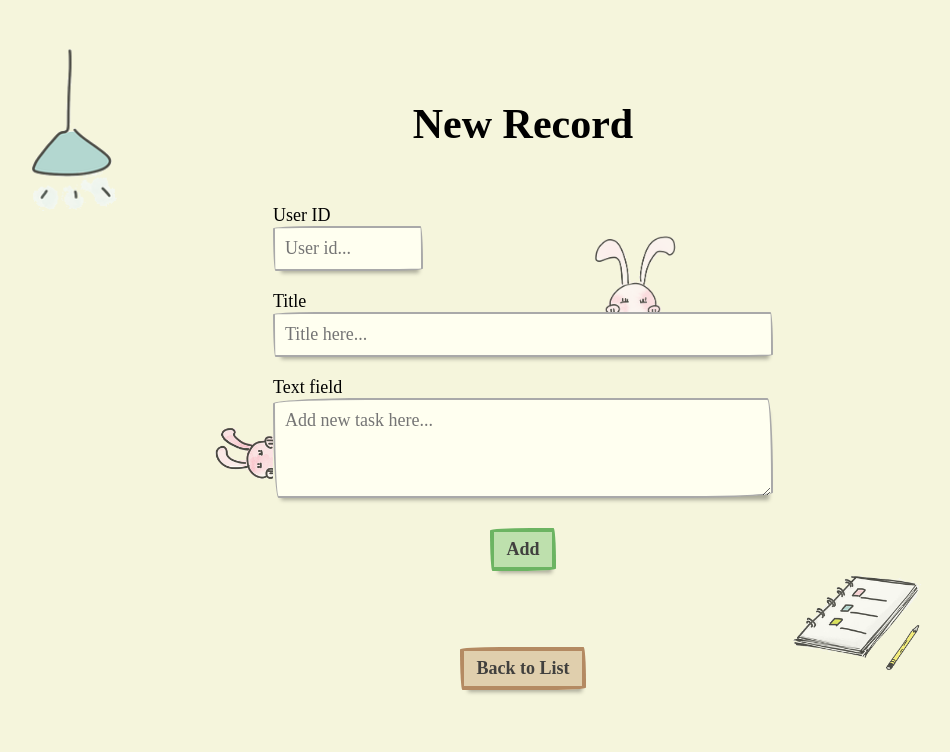
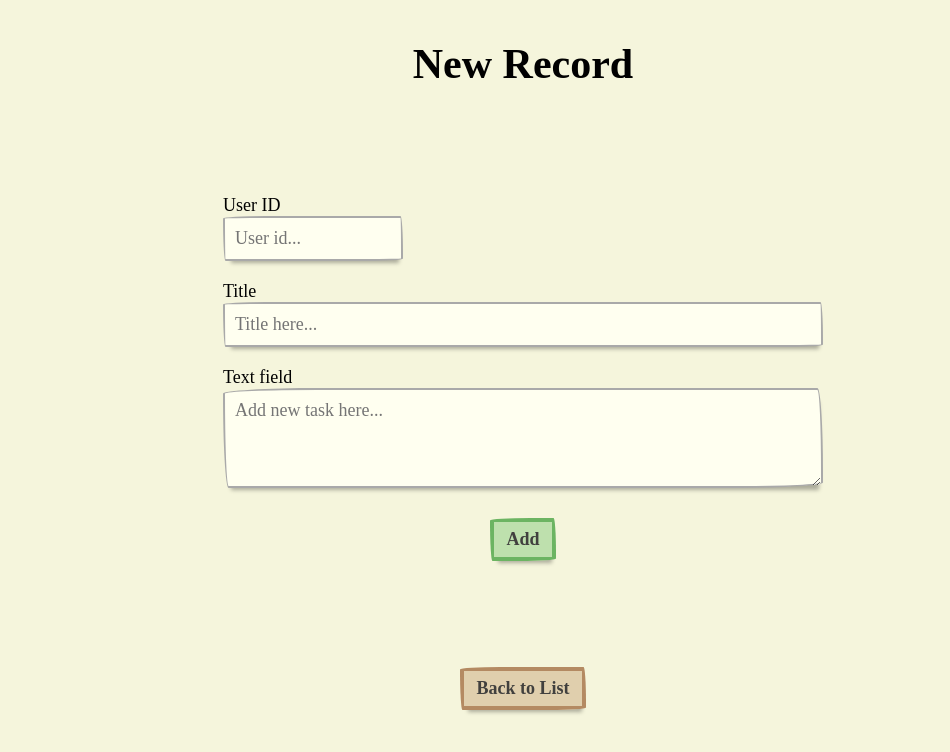
Before and after one commit to simonachess/present-connection, a React (Create React App) app: page /new-record in a window 1280 px wide. Shown: the top 752 px of the page, without its empty margins (117-1067 px from the left). Built offline with nearby package versions, Linux system fonts and the light colour scheme; a web font is replaced by a local one.

Commit message:
removed img

```diff
--- a/src/css/base.css
+++ b/src/css/base.css
@@ -9,12 +9,12 @@ body {
 	font-family: 'Cabin Sketch', cursive;
 	width: 100vw;
 	height: 100vh;
-	overflow: hidden;
 	background-color: beige;
 }
 
 h1 {
 	font-size: 42px;
+	margin: 20px 0;
 }
 
 button {
@@ -32,7 +32,6 @@ button {
 	box-shadow: 2px 8px 4px -6px rgba(0, 0, 0, .3);
 	padding: 7px 12px;
 	margin: 10px;
-	z-index: 1;
 }
 
 button:hover {
@@ -49,36 +48,28 @@ a {
 }
 
 .main-container {
-	width: 100vw;
-	height: 100vh;
+	width: 600px;
+	height: 700px;
+	margin: 20px auto;
 	display: flex;
-	justify-content: space-evenly;
+	flex-direction: column;
+	justify-content: center;
 	align-items: center;
-	flex-direction: column;
-}
-
-.lamp-img, .cactus-img, .note-img, .window-img, .flower-img, .cat-img, .one-light-img, .bunny-img, .bunny-little-img, .book-img {
-	height: 350px;
-	width: 200px;
-	background-size: contain;
-	background-repeat: no-repeat;
-	position: absolute;
-	opacity: 0.7;
 }
 
 @media screen and (max-width: 768px) {
-	.main-container {
+	/* .main-container {
 		width: 100%;
 		height: max-content;
 		margin: 20px 0;
 	}
 	h1 {
 		margin: 40px;
-	}
+	} */
 }
 
 @media screen and (max-width: 480px) {
-	h1 {
+	/* h1 {
 		font-size: 36px;
 		margin-bottom: 20px;
 	}
@@ -96,5 +87,5 @@ a {
 	.lamp-img, .cactus-img, .note-img, .window-img, .flower-img, .cat-img, .one-light-img, .bunny-img, .bunny-little-img, .book-img {
 		height: 150px;
 		width: 100px;
-	}
+	} */
 }
--- a/src/css/new-record.css
+++ b/src/css/new-record.css
@@ -1,13 +1,12 @@
 /* NewRecord page css*/
 
 .new-record-container {
-	width: 500px;
-	height: 600px;
+	width: 100%;
+	height: 100%;
 	display: flex;
 	flex-direction: column;
-	justify-content: space-between;
+	justify-content: center;
 	align-items: center;
-	position: relative;
 }
 
 .new-record-container form {
@@ -55,38 +54,8 @@ input::-webkit-outer-spin-button, input::-webkit-inner-spin-button {
 	background-color: rgb(210, 250, 200);
 }
 
-.one-light-img {
-	background-image: url('../img/blue-light.png');
-	height: 180px;
-	left: -50%;
-	top: -10%;
-}
-
-.bunny-img {
-	background-image: url('../img/bunny1.png');
-	height: 80px;
-	width: 90px;
-	top: 22%;
-	left: 64%;
-}
-
-.bunny-little-img {
-	background-image: url('../img/bunny2.png');
-	height: 60px;
-	width: 60px;
-	top: 54%;
-	left: -12%;
-}
-
-.book-img {
-	background-image: url('../img/book.png');
-	height: 120px;
-	bottom: 2%;
-	right: -40%;
-}
-
 @media screen and (max-width: 768px) {
-	.book-img {
+	/* .book-img {
 		bottom: -2%;
 		right: -12%;
 	}
@@ -96,11 +65,11 @@ input::-webkit-outer-spin-button, input::-webkit-inner-spin-button {
 	}
 	.bunny-little-img {
 		top: 58%;
-	}
+	} */
 }
 
 @media screen and (max-width: 480px) {
-	.new-record-container {
+	/* .new-record-container {
 		width: 100%;
 		height: 100%;
 		padding: 0 20px;
@@ -111,5 +80,5 @@ input::-webkit-outer-spin-button, input::-webkit-inner-spin-button {
 	}
 	.bunny-img {
 		top: 28%;
-	}
+	} */
 }
--- a/src/css/record-details.css
+++ b/src/css/record-details.css
@@ -1,64 +1,47 @@
 /* RecordDetails page css */
 
 .details-container {
-	width: 500px;
-	height: 600px;
+	width: 100%;
+	height: 100%;
 	display: flex;
 	flex-direction: column;
-	justify-content: space-between;
+	justify-content: center;
 	align-items: center;
+	gap: 50px;
 }
 
 .record-item {
-	padding: 8px 0;
-	font-size: 20px;
-	display: flex;
-	flex-direction: row;
+	width: 100%;
 }
 
 .record-item p {
-	width: 100%;
 	padding: 15px;
 	text-align: center;
-	font-size: 22px;
 	background-color: rgba(204, 197, 183, 0.74);
 	outline: none;
 	border-radius: 255px 15px 225px 15px/15px 225px 15px 255px;
 	box-shadow: 2px 8px 4px -6px rgba(0, 0, 0, .3);
 }
 
-.item-key-style {
-	width: 100px;
-	padding: 15px 0px;
+.user-userid {
+	display: flex;
+	flex-direction: row;
+	justify-content: space-evenly;
 }
 
-.details-subcontainer {
-	position: relative;
+.user, .userid {
+	width: 100%;
 }
 
-.window-img {
-	background-image: url('../img/window.png');
-	left: -55%;
-	top: -30%;
-}
+.item-key-style {}
 
-.flower-img {
-	background-image: url('../img/flower.png');
-	left: -20%;
-	bottom: -30%;
-	height: 200px;
-	width: 100px;
-}
-
-.cat-img {
-	background-image: url('../img/cat.png');
-	right: -13%;
-	bottom: 5%;
-	width: 70px;
+.id-userid {
+	display: flex;
+	flex-direction: row;
 }
 
 @media screen and (max-width: 768px) {
-	.window-img {
+	/* .window-img {
 		display: none;
 	}
 	.flower-img {
@@ -69,11 +52,11 @@
 	}
 	.details-subcontainer {
 		margin-bottom: 20px;
-	}
+	} */
 }
 
 @media screen and (max-width: 480px) {
-	.details-container {
+	/* .details-container {
 		width: 100%;
 		height: 100%;
 		justify-content: space-evenly;
@@ -103,5 +86,5 @@
 	}
 	.flower-img {
 		display: none;
-	}
+	} */
 }
--- a/src/pages/List.js
+++ b/src/pages/List.js
@@ -2,7 +2,7 @@ import React, { useState, useEffect } from 'react';
 import { Link } from 'react-router-dom';
 import axios from 'axios';
 import Pagination from './../components/Pagination';
-import { quotesData } from "../data/ChessQuotes";
+// import { quotesData } from "../data/ChessQuotes";
 import './../App.css'
 
 export default function List() {
@@ -33,25 +33,21 @@ export default function List() {
         return <p>Loading...</p>
     }
 
-    const randomQuote = quotesData[Math.floor(Math.random() * quotesData.length)]
+    // const randomQuote = quotesData[Math.floor(Math.random() * quotesData.length)]
 
     return (
         <div className="main-container">
-            <div className="upper-section">
+            <div className="page-title">
                 <h1>List page</h1>
                 <div className="link-new-record">
                     <button><Link to="new-record">New Record</Link></button>
                 </div>
             </div>
             <div className="posts-container">
-                <div className="lamp-img"></div>
-                <div className="cactus-img"></div>
-                <div className="note-img">
-                </div>
-                <div className="note-text">
+                {/* <div className="note-text">
                     <p>{randomQuote.quote}</p>
                     <small>-- {randomQuote.author} --</small>
-                </div>
+                </div> */}
                 {currentPosts.map((item, index) => {
                     return (
                         <div key={index} className="post-item">
@@ -62,16 +58,17 @@ export default function List() {
                         </div>
                     )
                 })}
+                <div className="pages-container">
+                    <Pagination postsPerPage={postsPerPage} totalPosts={data.length} paginate={paginate} />
+                </div>
             </div>
-            <div className="pages-container">
-                <Pagination postsPerPage={postsPerPage} totalPosts={data.length} paginate={paginate} />
-            </div>
-            <div className="footer">
+
+            <footer>
                 <a href="https://www.linkedin.com/in/simona-limontaite-33781513/"><img src="https://img.icons8.com/dusk/64/000000/linkedin--v1.png" alt="linked in profile" /></a>
                 <a href="https://github.com/simonachess"><img src="https://img.icons8.com/dusk/64/000000/github.png" alt="github profile" /></a>
                 <a href="https://icons8.com/"><img src="https://img.icons8.com/dusk/64/000000/ok.png" alt="icons by icons8" title="Icons by Icons8" />
                 </a>
-            </div>
+            </footer>
         </div>
     )
 }
--- a/src/pages/NewRecord.js
+++ b/src/pages/NewRecord.js
@@ -32,12 +32,10 @@ export default function NewRecord() {
 
     return (
         <div className="main-container">
+            <div className="page-title">
+                <h1>New Record</h1>
+            </div>
             <div className="new-record-container">
-                <h1>New Record</h1>
-                <div className="one-light-img"></div>
-                <div className="bunny-img"></div>
-                <div className="bunny-little-img"></div>
-                <div className="book-img"></div>
                 <form onSubmit={handleSubmit}>
                     <label htmlFor="user-id">User ID</label>
                     <input type="number"
@@ -63,8 +61,8 @@ export default function NewRecord() {
                     {!isPending && <button type="submit">Add</button>}
                     {isPending && <button type="submit" disabled>Adding...</button>}
                 </form>
-                <button><Link to="/">Back to List</Link></button>
             </div>
+            <button><Link to="/">Back to List</Link></button>
         </div>
     )
 }
--- a/src/pages/RecordDetails.js
+++ b/src/pages/RecordDetails.js
@@ -16,16 +16,27 @@ export default function RecordDetails() {
 
     return (
         <div className="main-container ">
+            <div className="page-title">
+                <h1>Record details</h1>
+            </div>
             <div className="details-container">
-                <h1>Record details</h1>
-                <div className="details-subcontainer">
-                    <div className="window-img"></div>
-                    <div className="flower-img"></div>
-                    <div className="cat-img"></div>
-                    <div className="record-item"><span className="item-key-style">ID: </span><p>{data.id}</p></div>
-                    <div className="record-item"><span className="item-key-style">User ID: </span><p>{data.userId}</p></div>
-                    <div className="record-item"><span className="item-key-style">Title: </span><p>{data.title}</p></div>
-                    <div className="record-item"><span className="item-key-style">Body: </span><p>{data.body}</p></div>
+                <div className="record-item user-userid">
+                    <div className="user">
+                        <span className="item-key-style">ID: </span>
+                        <p>{data.id}</p>
+                    </div>
+                    <div className="userid">
+                        <span className="item-key-style">User ID: </span>
+                        <p>{data.userId}</p>
+                    </div>
+                </div>
+                <div className="record-item">
+                    <span className="item-key-style">Title: </span>
+                    <p>{data.title}</p>
+                </div>
+                <div className="record-item">
+                    <span className="item-key-style">Body: </span>
+                    <p>{data.body}</p>
                 </div>
                 <button className="back-button"><Link to="/">Back to List</Link></button>
             </div>
```
Also changed, not shown: src/css/list.css (+16 -87 lines).
